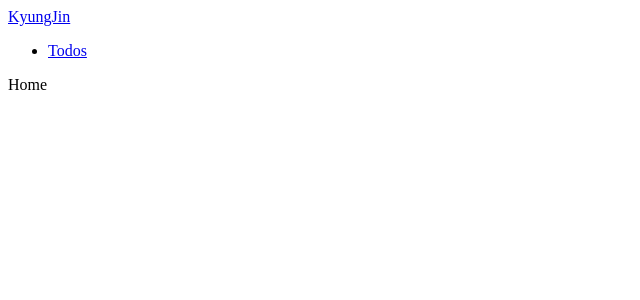
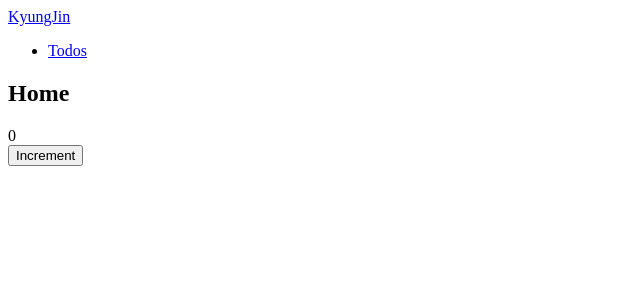
Before and after one commit to okyungjin/vue3-todo, a Vue app: page / in a window 1280 px wide. Shown: the top 300 px of the page, without its empty margins (0-640 px from the left). Built offline with nearby package versions, Linux system fonts and the light colour scheme; the HTML template or start-up script is replaced by a standard one.

Commit message:
Home에 composable count 추가

```diff
--- /dev/null
+++ b/src/composables/count.js
@@ -0,0 +1,9 @@
+import { reactive, toRefs } from 'vue';
+
+// eslint-disable-next-line import/prefer-default-export
+export const useCount = () => {
+  const state = reactive({
+    count: 0,
+  });
+  return toRefs(state);
+};
--- a/src/pages/Index.vue
+++ b/src/pages/Index.vue
@@ -1,12 +1,20 @@
 <template>
-  Home
+  <h2>Home</h2>
+  <div>{{ count }}</div>
+  <button class="btn btn-primary" @click="count++">Increment</button>
 </template>
 
 <script>
+import { useCount } from '../composables/count';
+
 export default {
+  setup() {
+    const { count } = useCount();
+    console.log(count);
+
+    return {
+      count,
+    };
+  },
 };
 </script>
-
-<style scoped>
-
-</style>
```
